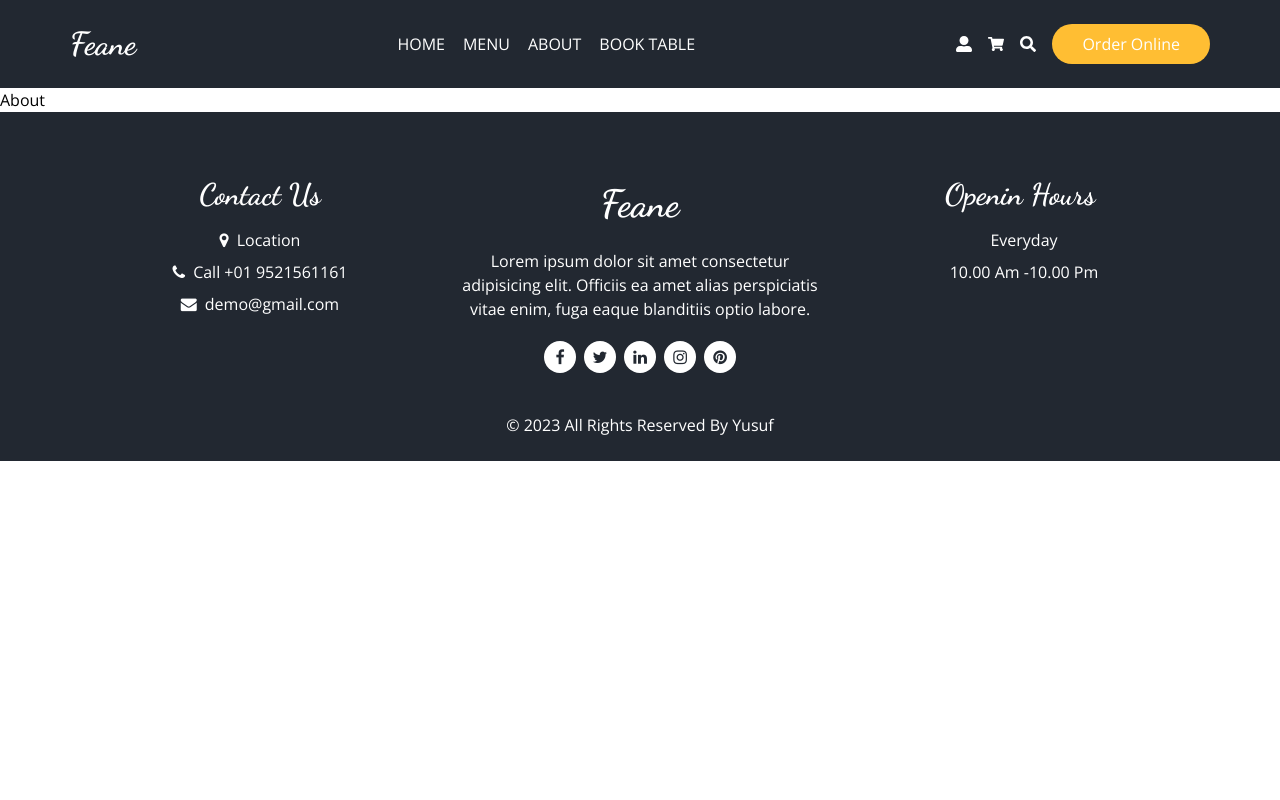
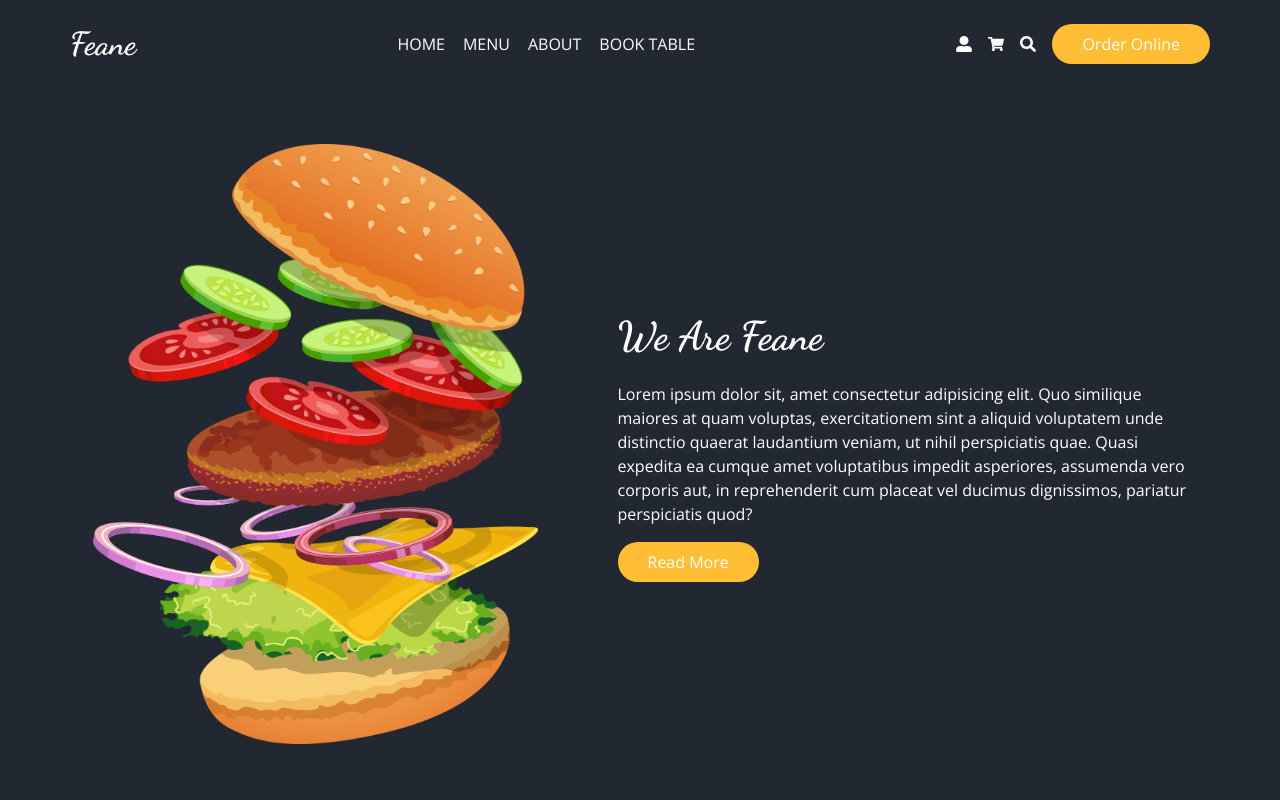
Before and after one commit to yusufal1/food-ordering, a Next.js app: page /about in a window 1280 px wide. Shown: the top 800 px of the page. Built offline with nearby package versions, Linux system fonts and the light colour scheme.

Commit message:
added Link

```diff
--- a/components/layout/Footer.jsx
+++ b/components/layout/Footer.jsx
@@ -50,7 +50,7 @@
         </div>
         <div className="md:flex-1">
           <div>
-            <Title className="text-3xl">Openin Hours</Title>
+            <Title className="text-3xl">Opening Hours</Title>
             <div className="flex flex-col gap-y-2 mt-4">
               <div>
                 <span className="inline-block ml-2">Everyday</span>
--- a/components/layout/Header.jsx
+++ b/components/layout/Header.jsx
@@ -5,12 +5,13 @@
 import {GiHamburgerMenu} from "react-icons/gi"
 import { AiFillCloseCircle } from "react-icons/ai"
 import { useRouter } from "next/router";
+import Link from "next/link";
 
 const Header = () => {
   const [isSearchModal, setIsSearchModal] = useState(false)
   const [isMenuModal, setIsMenuModal] = useState(false)
 
-  const router = useRouter("")
+  const router = useRouter()
 
   return (
     <div className={`h-[5.5rem] z-50 relative ${router.asPath === "/" ? "bg-transparent" : "bg-secondary" }`}>
@@ -19,32 +20,32 @@
         <nav className={`sm:static absolute top-0 left-0 sm:flex hidden sm:h-auto w-full h-screen sm:w-auto sm:text-white text-black sm:bg-transparent bg-white ${isMenuModal === true && '!grid place-content-center'}`}>
           <ul className="flex gap-x-2 sm:flex-row flex-col items-center">
             <li className="px-[5px] py-[10px] uppercase hover:text-primary cursor-pointer">
-              <a href="">Home</a>
+              <Link href="/">Home</Link>
             </li>
             <li className="px-[5px] py-[10px] uppercase hover:text-primary cursor-pointer">
-              <a href="">Menu</a>
+              <Link href="/menu">Menu</Link>
             </li>
             <li className="px-[5px] py-[10px] uppercase hover:text-primary cursor-pointer">
-              <a href="">About</a>
+              <Link href="/about">About</Link>
             </li>
             <li className="px-[5px] py-[10px] uppercase hover:text-primary cursor-pointer">
-              <a href="">Book Table</a>
+              <Link href="/reservation">Book Table</Link>
             </li>
           </ul>
         </nav>
         <div className="flex gap-x-4 items-center">
-            <a href="">
+            <Link href="/">
                 <FaUserAlt className="hover:text-primary transition-all"/>
-            </a>
-            <a href="">
+            </Link>
+            <Link href="/">
                 <FaShoppingCart className="hover:text-primary transition-all"/>
-            </a>
+            </Link>
             <button onClick={() => setIsSearchModal(true)}>
                 <FaSearch className="hover:text-primary transition-all"/>
             </button>
-            <a href="" className="md:inline-block hidden">
+            <Link href="/" className="md:inline-block hidden">
                 <button className="btn-primary">Order Online</button>
-            </a>
+            </Link>
             <button className="sm:hidden inline-block">
               <GiHamburgerMenu className="text-xl hover:text-primary transition-all" onClick={() => setIsMenuModal(true)}/>
             </button>
--- a/components/ui/Logo.jsx
+++ b/components/ui/Logo.jsx
@@ -1,6 +1,11 @@
+import React from "react"
+import Link from "next/link"
+
 const Logo = () => {
   return (
-    <div className="text-[2rem] font-dancing font-bold">Feane</div>
+    <React.Fragment>
+      <Link href="/" className="text-[2rem] font-dancing font-bold">Feane</Link>
+    </React.Fragment>
   )
 }
 
--- a/pages/about.jsx
+++ /dev/null
@@ -1,7 +0,0 @@
-const About = () => {
-  return (
-    <div>About</div>
-  )
-}
-
-export default About
--- /dev/null
+++ b/pages/about/index.jsx
@@ -0,0 +1,12 @@
+import React from 'react'
+import About from '../../components/About'
+
+const Index = () => {
+  return (
+    <React.Fragment>
+        <About/>
+    </React.Fragment>
+  )
+}
+
+export default Index
--- /dev/null
+++ b/pages/menu/index.jsx
@@ -0,0 +1,12 @@
+import React from 'react'
+import MenuWrapper from '../../components/product/MenuWrapper'
+
+const Index = () => {
+  return (
+    <React.Fragment className='pt-10'>
+      <MenuWrapper/>
+    </React.Fragment>
+  )
+}
+
+export default Index
--- /dev/null
+++ b/pages/reservation/index.jsx
@@ -0,0 +1,12 @@
+import React from 'react'
+import Reservation from '../../components/Reservation'
+
+const Index = () => {
+  return (
+    <React.Fragment>
+        <Reservation/>
+    </React.Fragment>
+  )
+}
+
+export default Index
```
